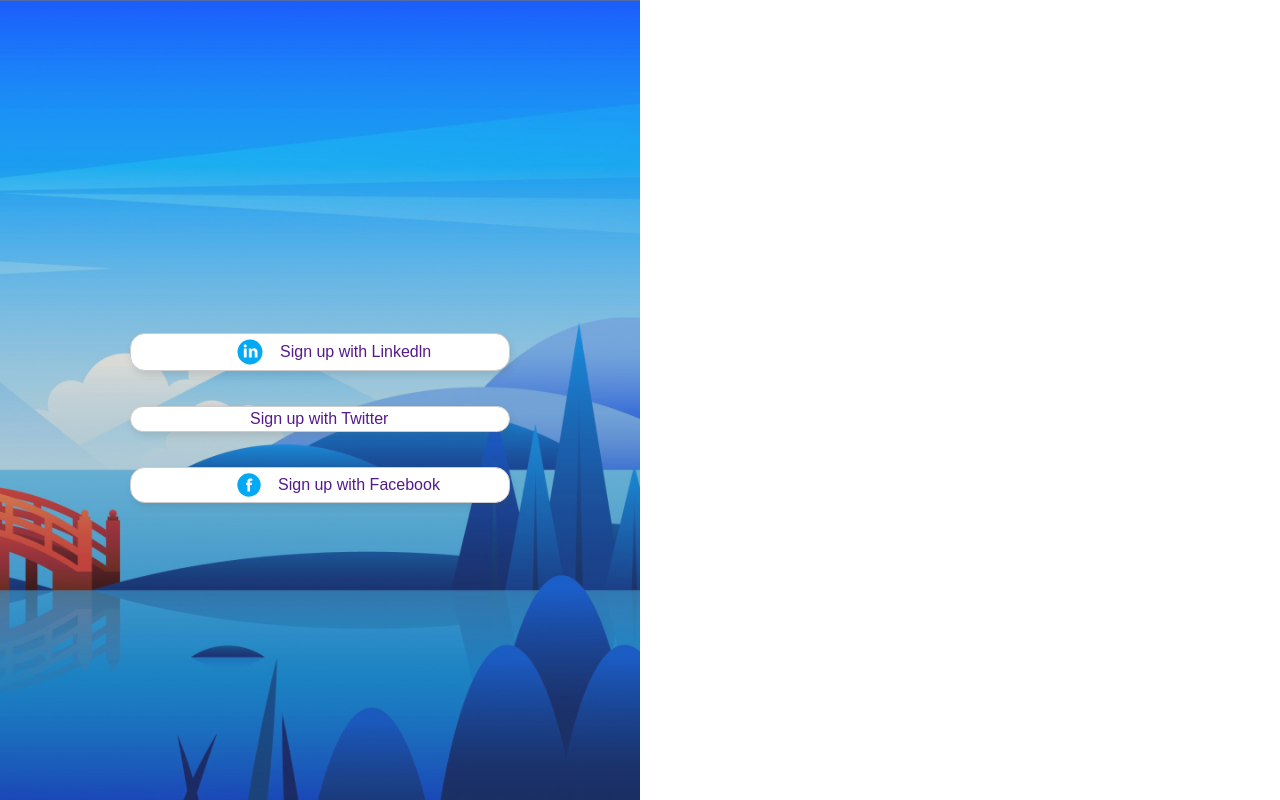
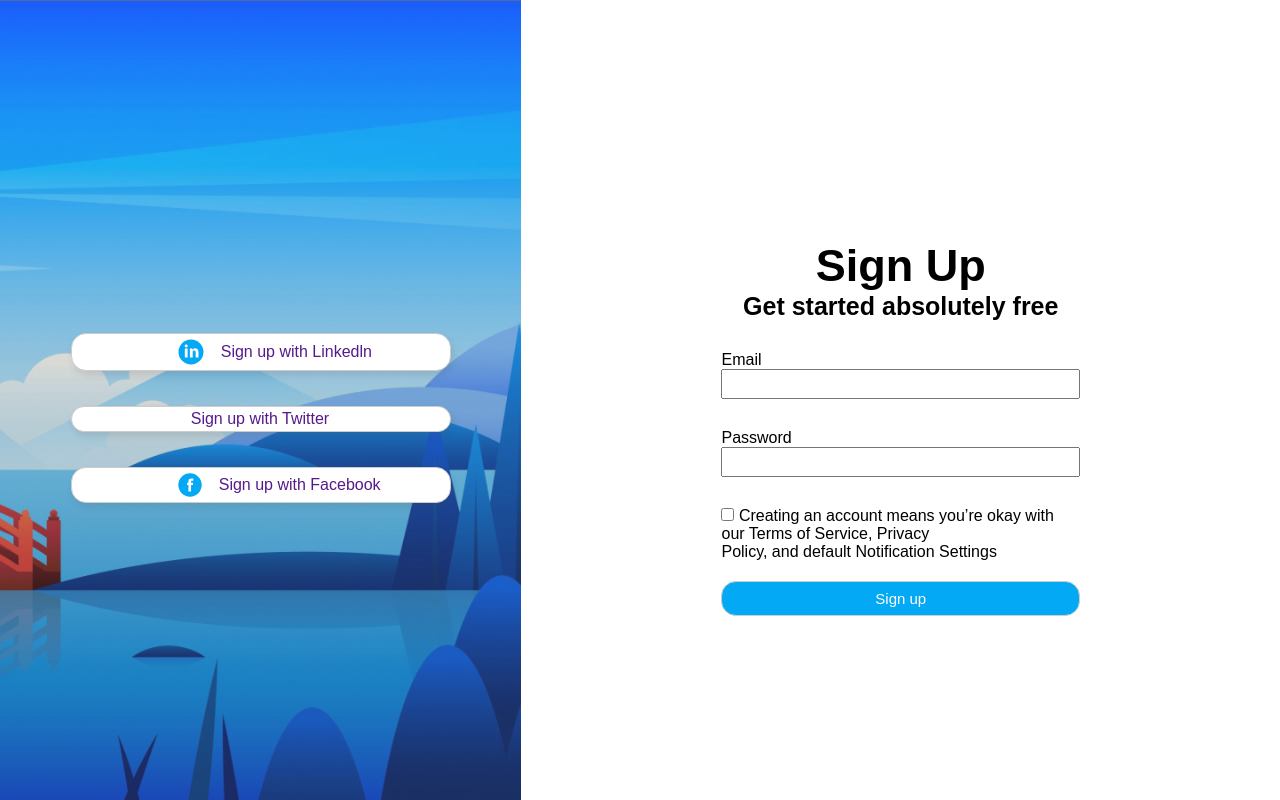
Before and after one commit to devDever/registration, a plain HTML site: page index.html in a window 1280 px wide. Drawn offline with Linux system fonts and the light colour scheme.

Commit message:
add form

```diff
--- a/index.html
+++ b/index.html
@@ -27,7 +27,28 @@
                 </a>
             </div>
         </div>
-        <div class="sign-up"></div>
+        <div class="sign-up">
+            <form class="sign-up-block">
+                <h2>Sign Up</h2>
+                <h3>Get started absolutely free</h3>
+
+                <div class="input">
+                    <span>Email</span> <br>
+                    <input type="text">
+                </div>
+                <div class="input">
+                    <span>Password</span> <br>
+                    <input type="password">
+                </div>
+
+                <div class="checkbox">
+                    <input type="checkbox" id="confirm">
+                    <label for="confirm">Creating an account means you’re okay with our Terms of Service, Privacy <br>
+                        Policy, and default Notification Settings</label>
+                </div>
+                <input type="submit" value="Sign up">
+            </form>
+        </div>
     </div>
 </body>
 
--- a/styles/style.css
+++ b/styles/style.css
@@ -58,3 +58,45 @@ body, html{
     margin-right: 15px;
     max-width: 30px;
 }
+
+.sign-up{
+    padding: 240px 200px;
+}
+
+.sign-up h2{
+    font-size: 45px;
+    text-align: center;
+}
+
+.sign-up h3{
+    font-size: 25px;
+    text-align: center;
+    margin-bottom: 30px;
+}
+
+.sign-up .input{
+    margin-bottom: 30px;
+}
+
+.sign-up .input input{
+    width: 100%;
+    height: 30px;
+    font-size: 18px;
+}
+
+.sign-up input[type="submit"]{
+    width: 100%;
+    background-color:#03A9F4;
+    color: #fff;
+    border-radius: 15px;
+    font-size: 15px;
+    padding: 8px 0;
+    margin-top: 20px;
+    border: 1px solid #ccc;
+    transition: .3s;
+    cursor: pointer;
+}
+
+.sign-up input[type="submit"]:hover{
+    box-shadow: 2px 4px 6px rgba(79, 79, 79, 0.15);
+}
```
